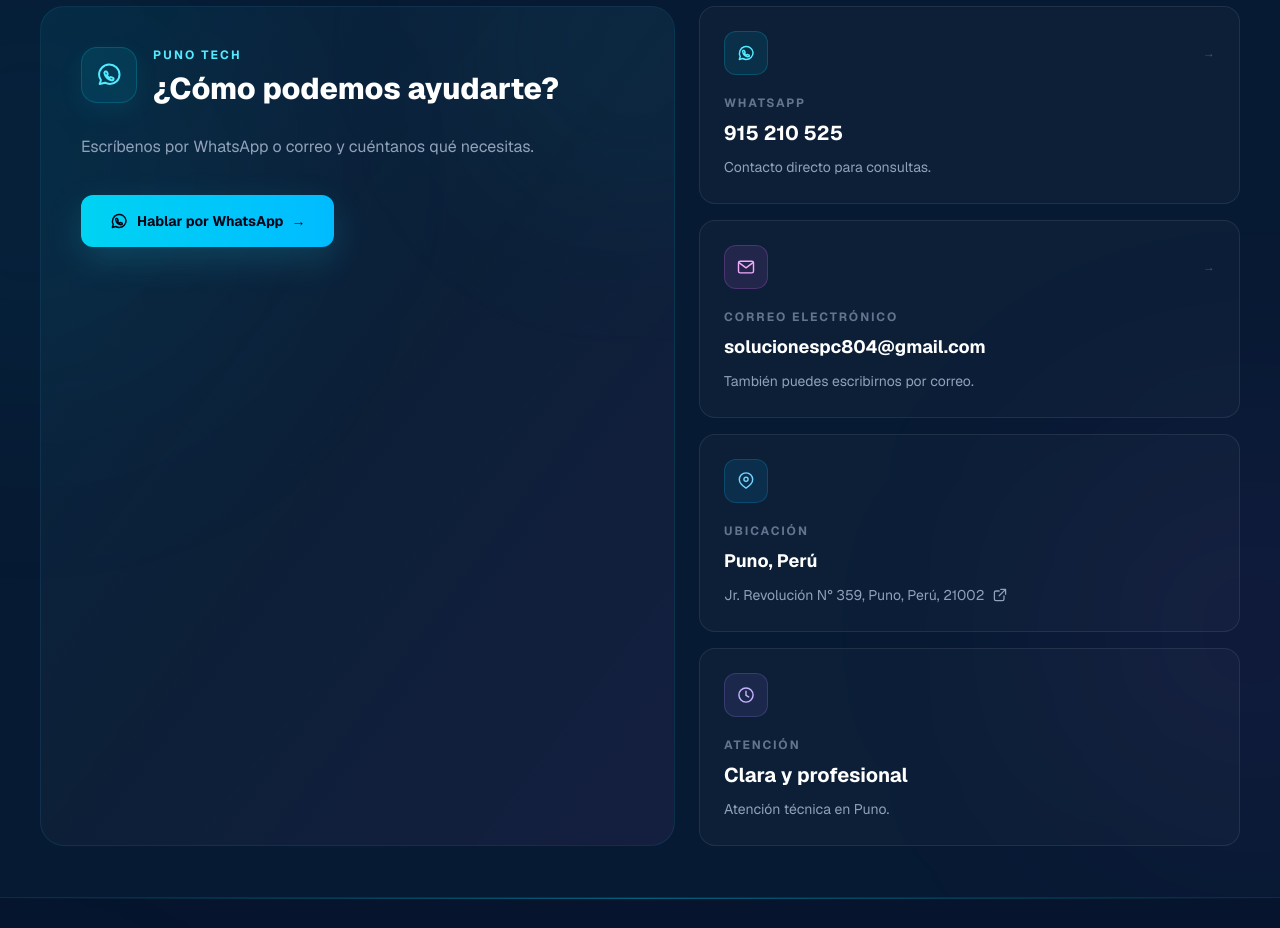
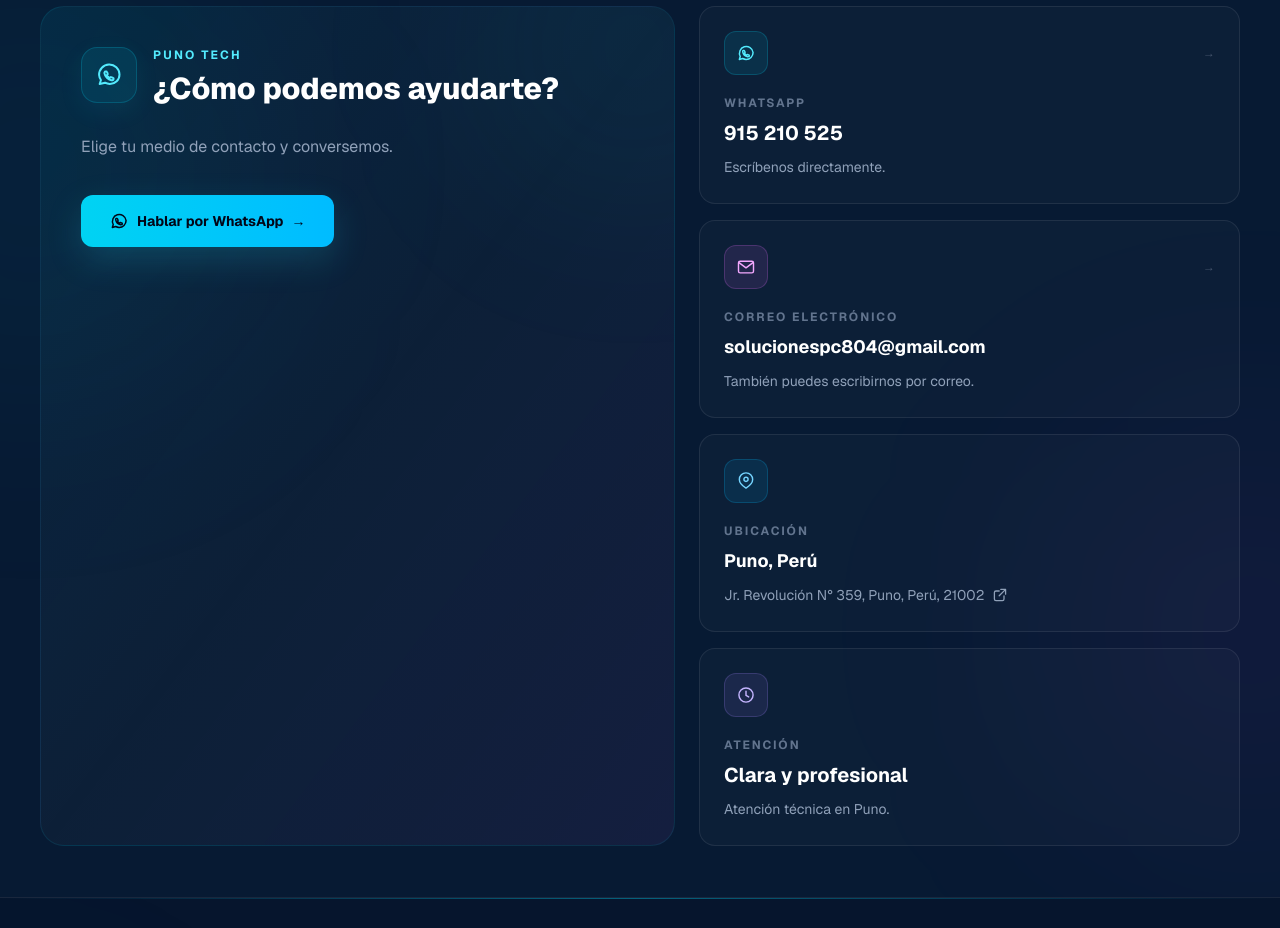
Before and after one commit to joakoguzp/puno-tech, a Next.js app: page / in a window 1280 px wide. Shown: the part 4380-5308 px from the top of the page. Built offline with nearby package versions, Linux system fonts and the light colour scheme.

Commit message:
Refine concise PUNO TECH website copy

```diff
--- a/src/components/sections/Contact.tsx
+++ b/src/components/sections/Contact.tsx
@@ -92,7 +92,7 @@ export default function Contact() {
               </div>
 
               <p className="mt-6 max-w-2xl text-sm leading-7 text-slate-400 sm:text-base sm:leading-8">
-                Escríbenos por WhatsApp o correo y cuéntanos qué necesitas.
+                Elige tu medio de contacto y conversemos.
               </p>
 
               {/* Los servicios ya se explican en la sección anterior. */}
@@ -197,7 +197,7 @@ export default function Contact() {
               <p className="mt-2 text-xl font-bold text-white">915 210 525</p>
 
               <p className="mt-2 text-sm leading-6 text-slate-400">
-                Contacto directo para consultas.
+                Escríbenos directamente.
               </p>
             </a>
 
```
